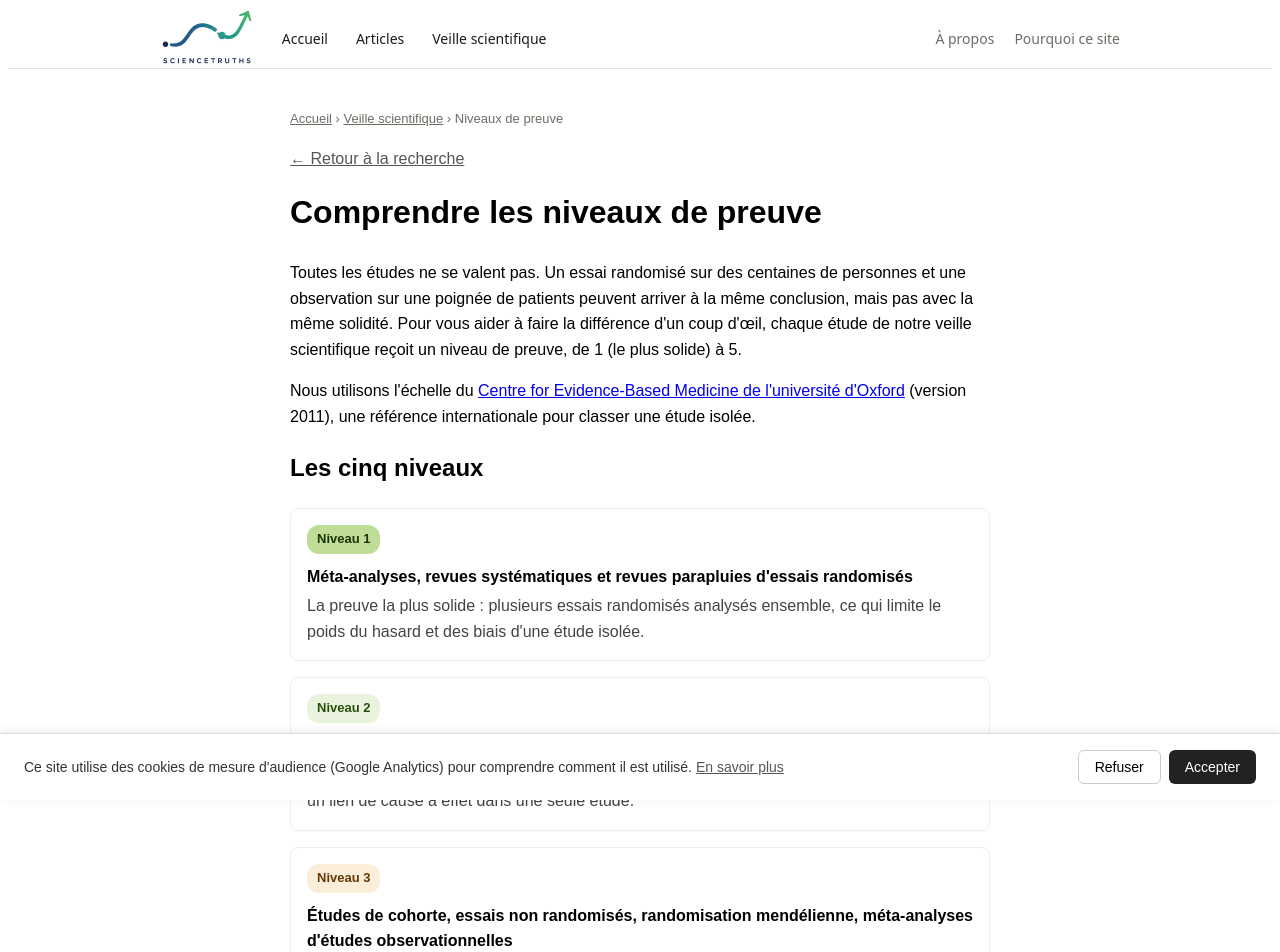
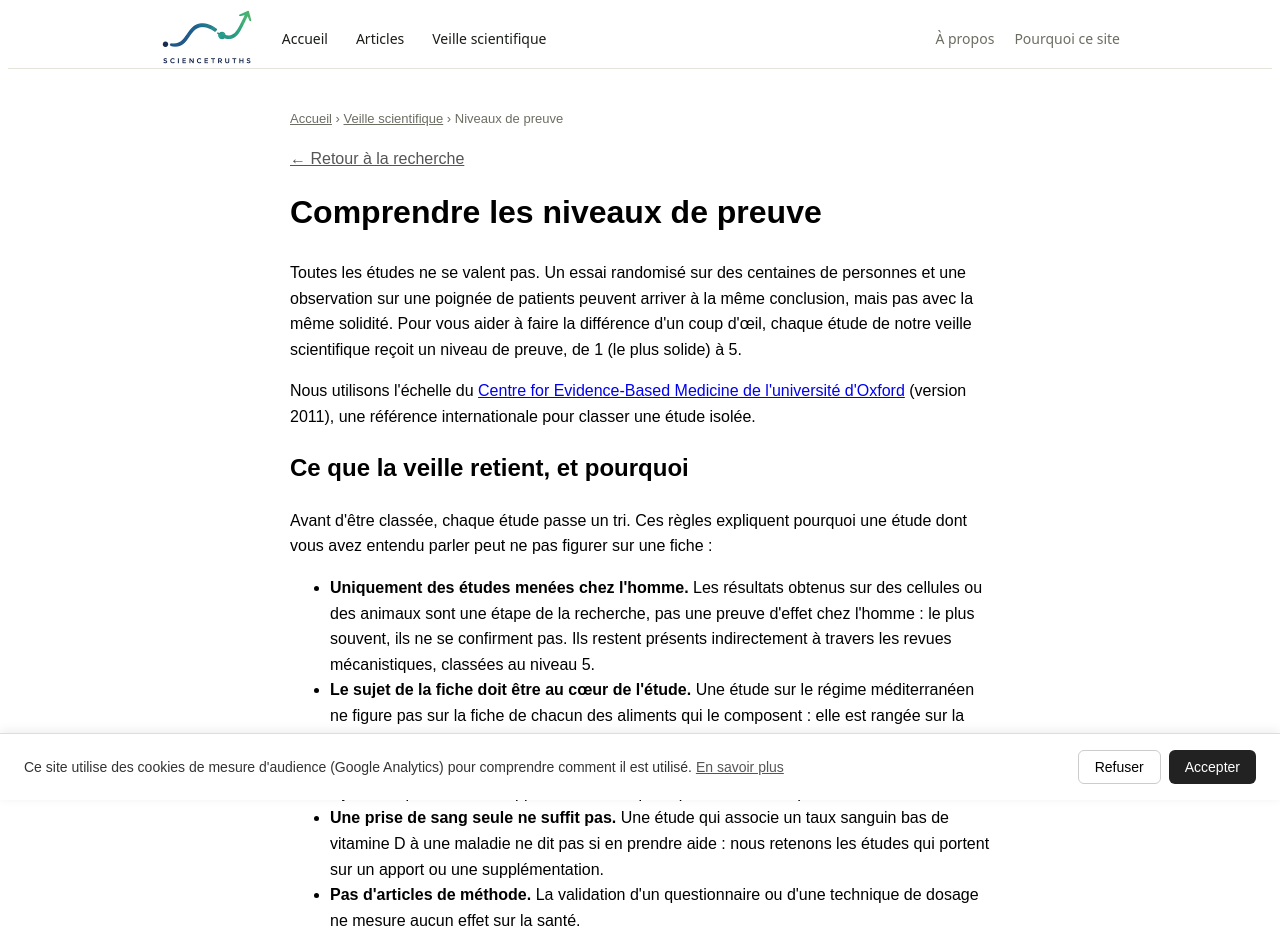
Before and after one commit to bruno13198/santeetlongevite, a Next.js app: page /niveaux-de-preuve in a window 1280 px wide. Shown: the top 952 px of the page. Built offline with nearby package versions, Linux system fonts and the light colour scheme.

Commit message:
Add criteria for study classification
Added criteria for study inclusion in the review.

```diff
--- a/app/niveaux-de-preuve/page.js
+++ b/app/niveaux-de-preuve/page.js
@@ -85,6 +85,38 @@ export default function NiveauxDePreuve() {
         (version 2011), une référence internationale pour classer une étude isolée.
       </p>
 
+      <h2 id="ce-que-nous-retenons">Ce que la veille retient, et pourquoi</h2>
+      <p>
+        Avant d'être classée, chaque étude passe un tri. Ces règles expliquent pourquoi une étude dont
+        vous avez entendu parler peut ne pas figurer sur une fiche :
+      </p>
+      <ul>
+        <li>
+          <strong>Uniquement des études menées chez l'homme.</strong> Les résultats obtenus sur des
+          cellules ou des animaux sont une étape de la recherche, pas une preuve d'effet chez l'homme :
+          le plus souvent, ils ne se confirment pas. Ils restent présents indirectement à travers les
+          revues mécanistiques, classées au niveau 5.
+        </li>
+        <li>
+          <strong>Le sujet de la fiche doit être au cœur de l'étude.</strong> Une étude sur le régime
+          méditerranéen ne figure pas sur la fiche de chacun des aliments qui le composent : elle est
+          rangée sur la fiche du régime.
+        </li>
+        <li>
+          <strong>Pour les nutriments, compléments et plantes, seule la prise par voie orale
+          compte.</strong> Les injections, perfusions ou applications sur la peau posent d'autres questions.
+        </li>
+        <li>
+          <strong>Une prise de sang seule ne suffit pas.</strong> Une étude qui associe un taux sanguin
+          bas de vitamine D à une maladie ne dit pas si en prendre aide : nous retenons les études qui
+          portent sur un apport ou une supplémentation.
+        </li>
+        <li>
+          <strong>Pas d'articles de méthode.</strong> La validation d'un questionnaire ou d'une technique
+          de dosage ne mesure aucun effet sur la santé.
+        </li>
+      </ul>
+
       <h2>Les cinq niveaux</h2>
 
       {NIVEAUX.map((n) => (
```
